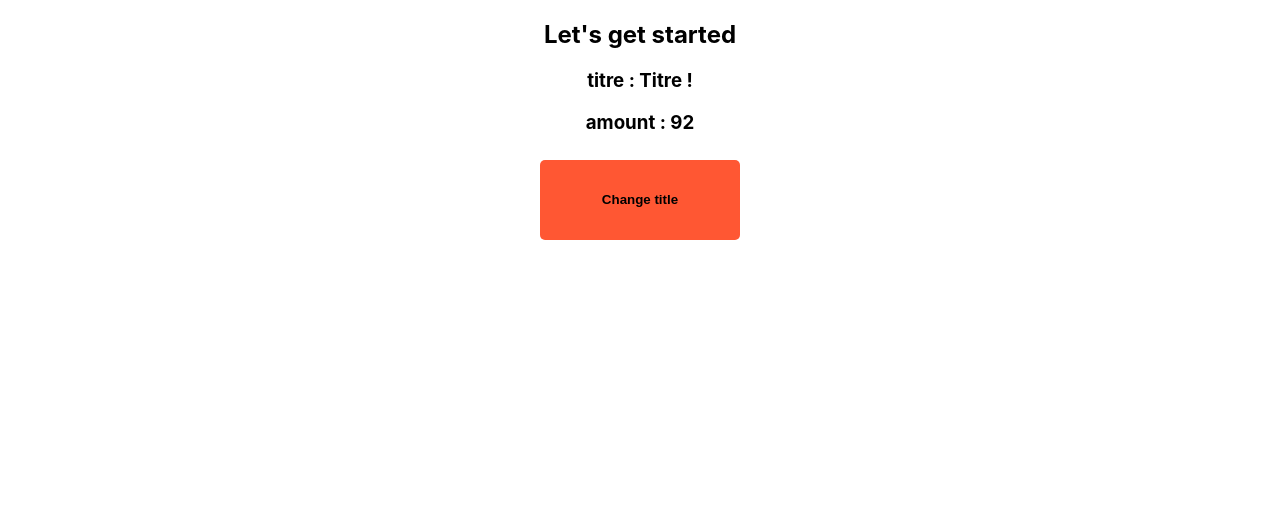
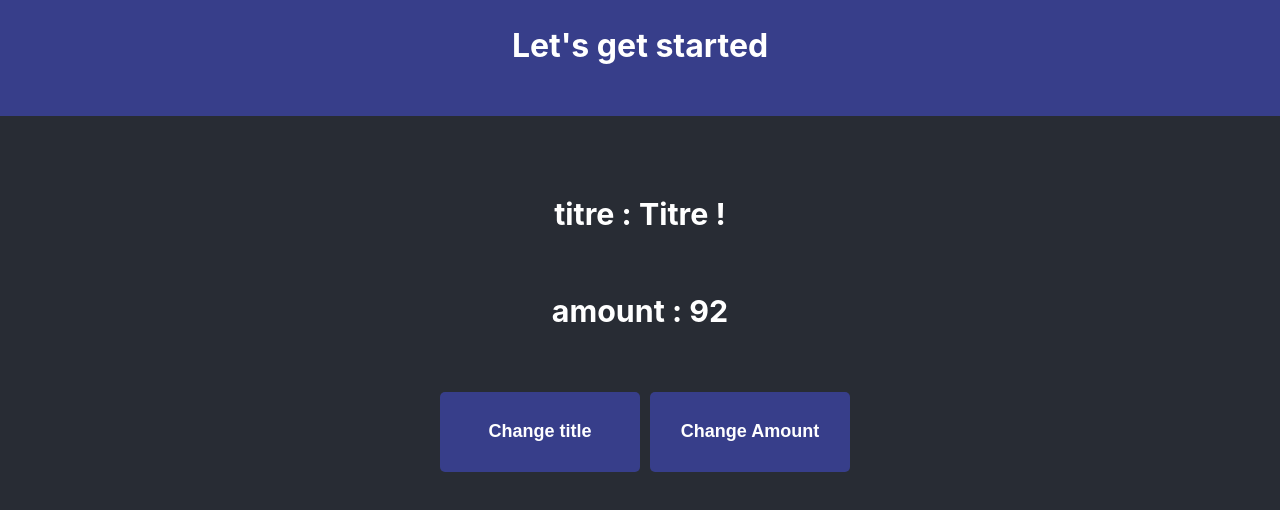
Before and after one commit to JulienHanon/Cours-React, a React (Create React App) app in the folder my-app/: page / in a window 1280 px wide. Shown: the top 510 px of the page. Built offline with nearby package versions, Linux system fonts and the light colour scheme.

Commit message:
Ajout css

```diff
--- a/my-app/src/App.css
+++ b/my-app/src/App.css
@@ -1,7 +1,17 @@
 .App {
-  text-align: center;
+
+ text-align: center;
+ color : white;
+
 }
+.header{
+  padding-top: 2%;
+  height: 90px;
 
+  margin: 0;
+
+  background : #373e8a;
+}
 .App-logo {
   height: 40vmin;
   pointer-events: none;
@@ -14,6 +24,7 @@
 }
 
 .App-header {
+
   background-color: #282c34;
   min-height: 100vh;
   display: flex;
--- a/my-app/src/App.js
+++ b/my-app/src/App.js
@@ -5,15 +5,15 @@ import ExpenseItem from './component/ExpanseItem.js';
 function App() {
 
 const titre = "Titre !"
-const amount = 92
+const somme = 92
 
 
   return (
-    <div className="App">
-      <h2>Let's get started</h2>
+    <div className='App'>
+      <h1 className="header">Let's get started</h1>
       <ExpenseItem
       title={titre}
-      amount={amount}
+      somme={somme}
       >
       </ExpenseItem>
     </div>
--- a/my-app/src/component/ExpanseItem.css
+++ b/my-app/src/component/ExpanseItem.css
@@ -1,17 +1,26 @@
-.Expense-text{
-    color: #61dafb;
+
+.Expense-header{
+    background-color: #282c34;
+    min-height: 100vh;
+    display: flex;
+    flex-direction: column;
+    align-items: center;
+    padding-top: 50px;
+    font-size: calc(10px + 2vmin);
+    color: white;
 }
 
 button{
-    flex: 1 0 45%;
+
+    margin-left: 10px;
     width: 200px;
     height: 80px;
     border-radius: 5px;
     cursor: pointer;
     border: none;
-    margin: 0.4rem;
     outline: none;
-    background: #FF5733;
-    user-select: none;
+    background: #373e8a;
     font-weight: 700;
+    color : white;
+    font-size: large;
 }
--- a/my-app/src/component/ExpanseItem.js
+++ b/my-app/src/component/ExpanseItem.js
@@ -7,18 +7,27 @@ import ExpanseIT from './test.js';
 const ExpenseItem = (props) =>{
 
     const [title, setTitle] = useState(props.title);
-    console.log('ExpenseItem evaluated by React');
+    const [somme, setSomme] = useState(props.somme);
 
     const clickHandler = () => {
         setTitle('Updated !');
+        console.log("Changement du titre");
+    };
+    const clickSomme = () => {
+        setSomme(50);
+        console.log("Changement de la somme");
     };
 
     return(
-        <div>
+        <div className='Expense-header'>
             <h3>titre : {title}</h3>
-            <h3>amount : {props.amount}</h3>
+            <h3>amount : {somme}</h3>
             <ExpanseIT></ExpanseIT>
-            <button onClick={clickHandler}>Change title</button>
+            <div>
+                <button onClick={clickHandler}>Change title</button>
+                <button onClick={clickSomme}>Change Amount</button>
+            </div>
+
         </div>
 
     ) ;
```
